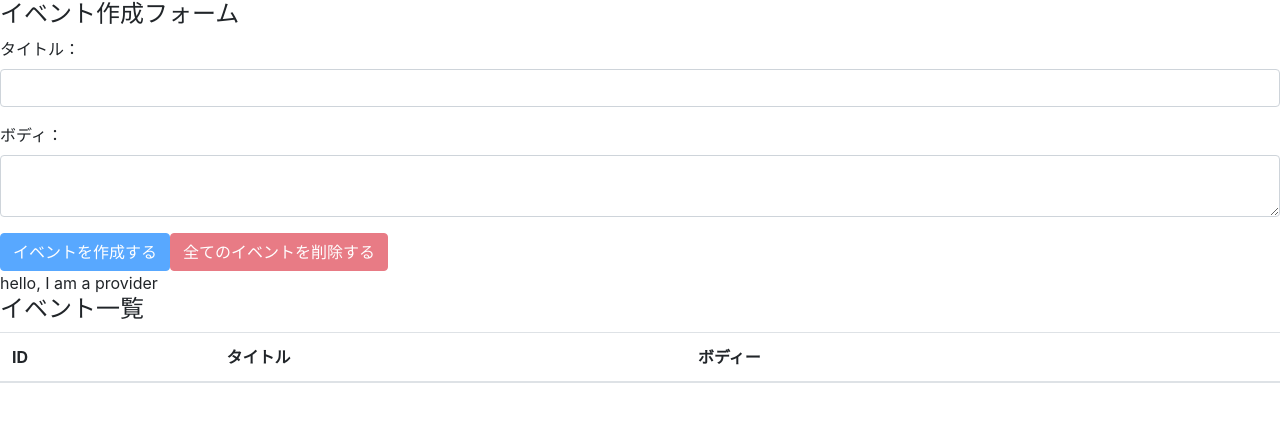
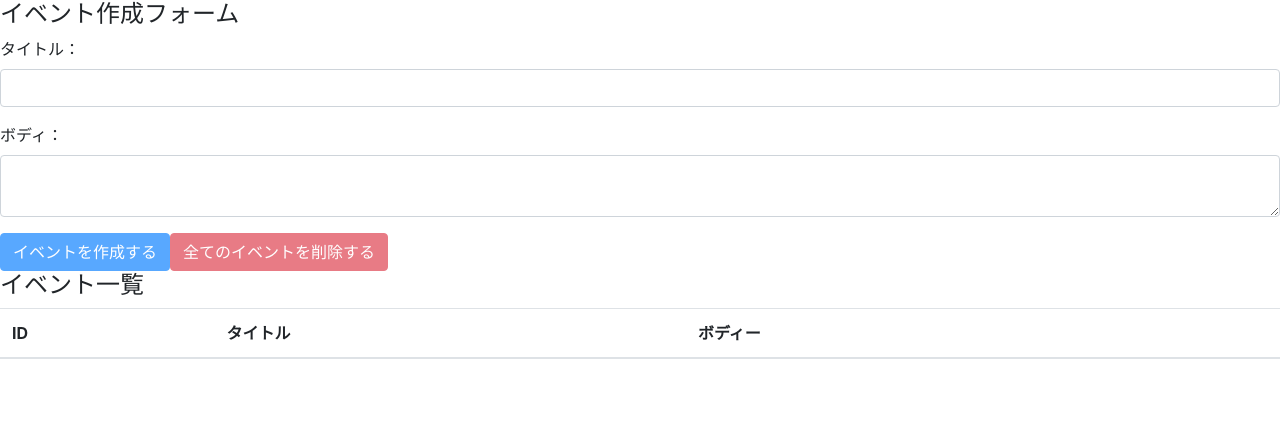
Before and after one commit to azufb/react-hooks-101, a React (Create React App) app: page / in a window 1280 px wide. Shown: the top 422 px of the page. Built offline with nearby package versions, Linux system fonts and the light colour scheme.

Commit message:
useContextを使ってpropDrilling問題の解消、リファクタリング

```diff
--- a/src/components/App.js
+++ b/src/components/App.js
@@ -4,8 +4,6 @@
 import AppContext from "../contexts/AppContext";
 import reducer from '../reducers';
 import Events from './Events';
-
-console.log({AppContext});
 
 const App = () => {
   const [state, dispatch] = useReducer(reducer, []);
@@ -14,10 +12,10 @@
 
   return (
     /* プロバイダーからvalueを渡す。*/
-    <AppContext.Provider value={'hello, I am a provider'}>
+    <AppContext.Provider value={{ state, dispatch }}>
       <div className="container-fruid">
-        <EventForm state={state} dispatch={dispatch} />
-        <Events state={state} dispatch={dispatch} />
+        <EventForm />
+        <Events />
       </div>
     </AppContext.Provider>
   );
--- a/src/components/Event.js
+++ b/src/components/Event.js
@@ -1,7 +1,9 @@
-import React from "react";
+import React, { useContext } from "react";
 import { DELETE_EVENT } from "../actions";
+import AppContext from "../contexts/AppContext";
 
-const Event = ({ dispatch, event }) => {
+const Event = ({ event }) => {
+    const { dispatch } = useContext(AppContext);
     const id = event.id
     const handleClickDeleteButton = () => {
       const result = window.confirm(`イベント(id=${id})を本当に削除しても良いですか？`);
--- a/src/components/EventForm.js
+++ b/src/components/EventForm.js
@@ -1,7 +1,9 @@
-import React, { useState } from "react";
+import React, { useState, useContext } from "react";
 import { CREATE_EVENT, DELETE_ALL_EVENTS } from "../actions";
+import AppContext from "../contexts/AppContext";
 
-const EventForm = ({ state, dispatch }) => {
+const EventForm = () => {
+    const { state, dispatch } = useContext(AppContext);
     const [title, setTitle] = useState('');
     const [body, setBody] = useState('');
 
--- a/src/components/Events.js
+++ b/src/components/Events.js
@@ -2,11 +2,10 @@
 import Event from './Event'
 import AppContext from "../contexts/AppContext";
 
-const Events = ({ state, dispatch }) => {
-    const value = useContext(AppContext);
+const Events = () => {
+    const { state } = useContext(AppContext);
   return (
     <>
-        <div>{value}</div>
         <h4>イベント一覧</h4>
         <table className="table table-hover">
             <thead>
@@ -18,7 +17,7 @@
             </tr>
             </thead>
             <tbody>
-            { state.map((event, index) => (<Event key={index} event={event} dispatch={dispatch} />))}
+            { state.map((event, index) => (<Event key={index} event={event} />))}
             </tbody>
         </table>
     </>
```
